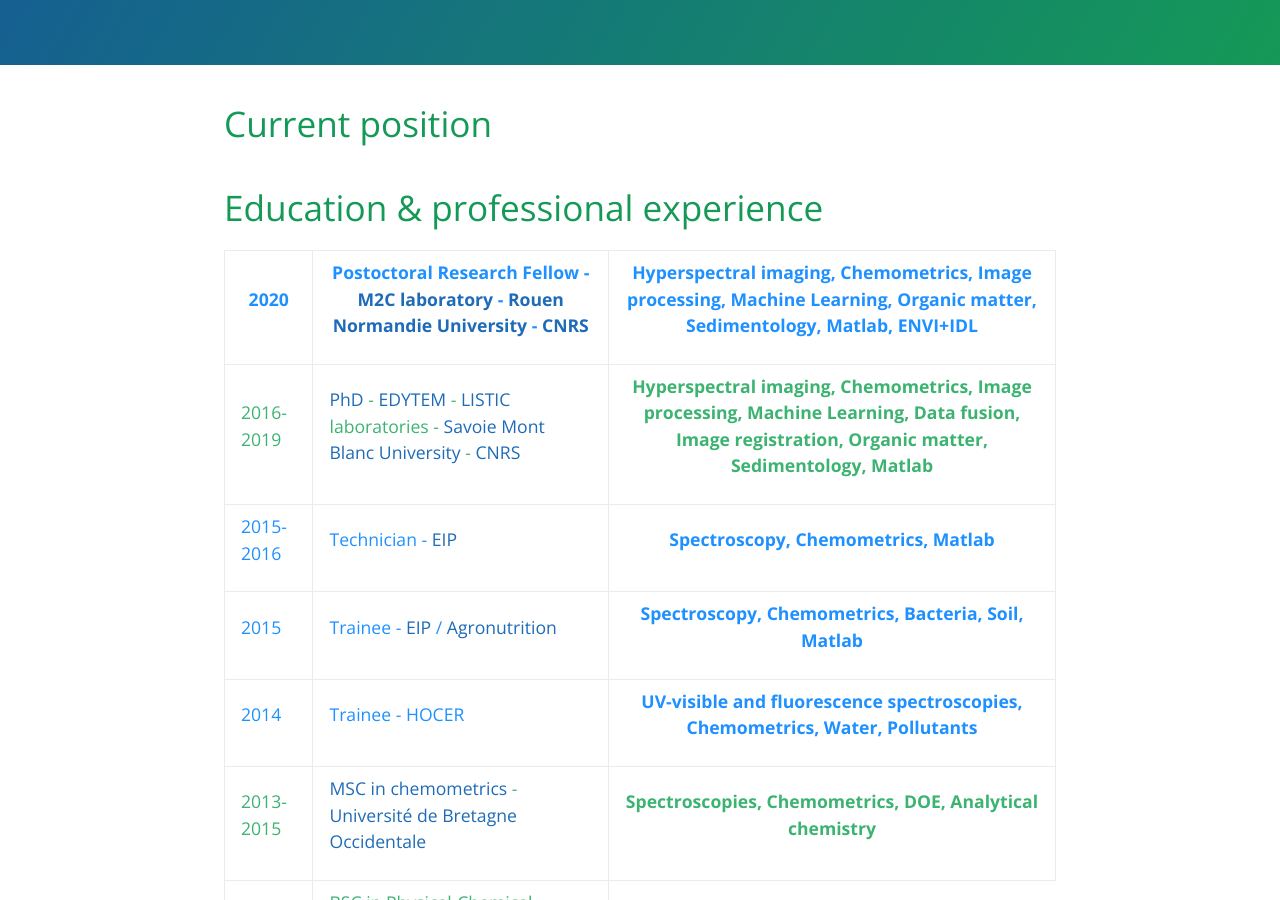
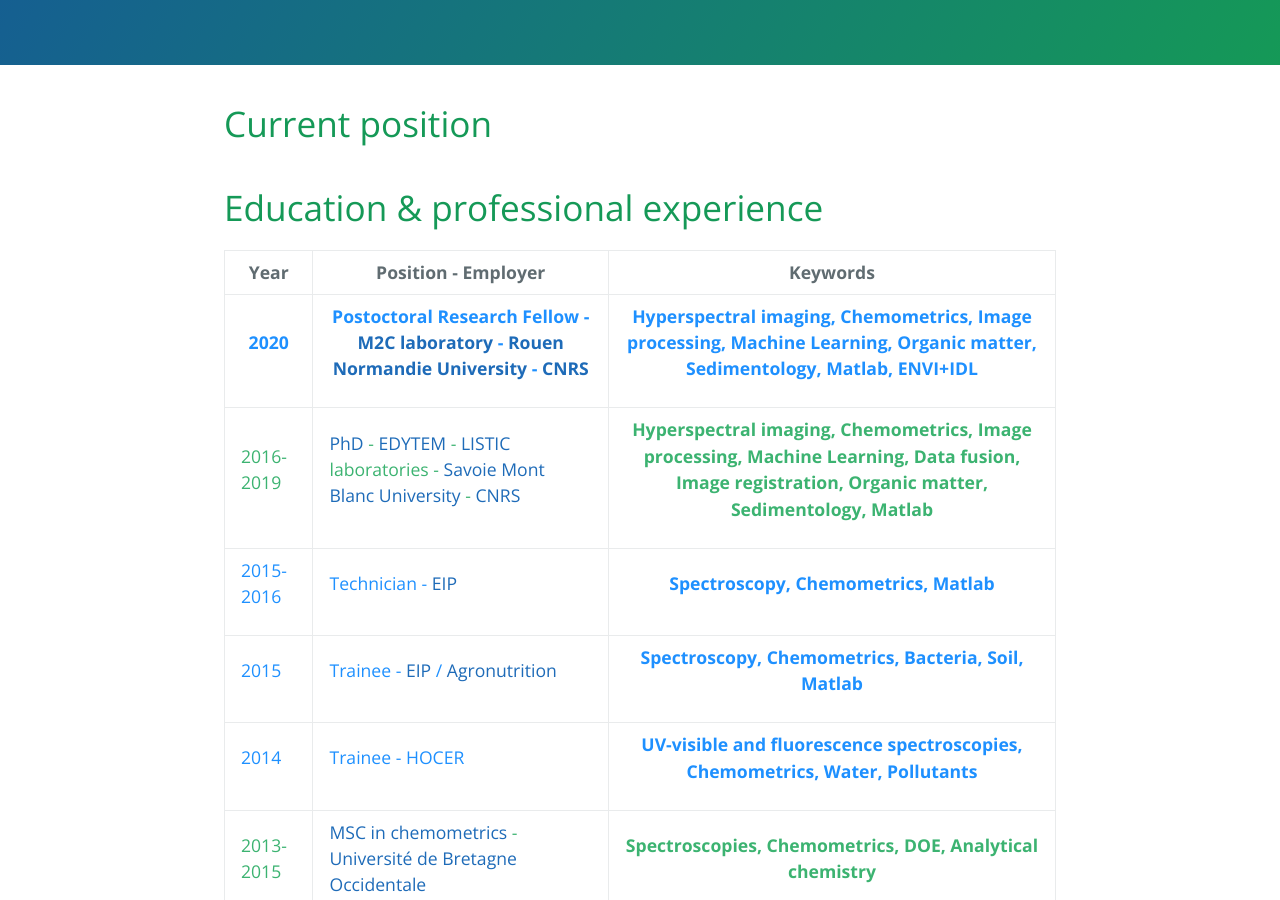
Before and after one commit to JacqKevin/JacqKevin.github.io, a Jekyll site: the page built from CV.md, in a window 1280 px wide and 900 px high, scrolled down 318 px. Built offline with Jekyll 4.4.1, drawn with Linux system fonts in a browser that asks for light colours.

Commit message:
Update CV.md

```diff
--- a/CV.md
+++ b/CV.md
@@ -9,6 +9,11 @@ description: Curriculum Vitae and publications
 # Education & professional experience
 
 <table style="width:100%">
+  <tr>
+    <th>Year</th>
+    <th>Position - Employer</th>
+    <th>Keywords</th>
+  </tr>
   <tr>
     <th><p style="color:DodgerBlue;">2020</p></th>
     <th><p style="color:DodgerBlue;">Postoctoral Research Fellow - <a href="https://www.unicaen.fr/m2c/">M2C laboratory</a> - <a href="https://www.univ-rouen.fr/">Rouen Normandie University</a> - <a href="http://www.cnrs.fr/fr/page-daccueil">CNRS</a></p></th>
```
